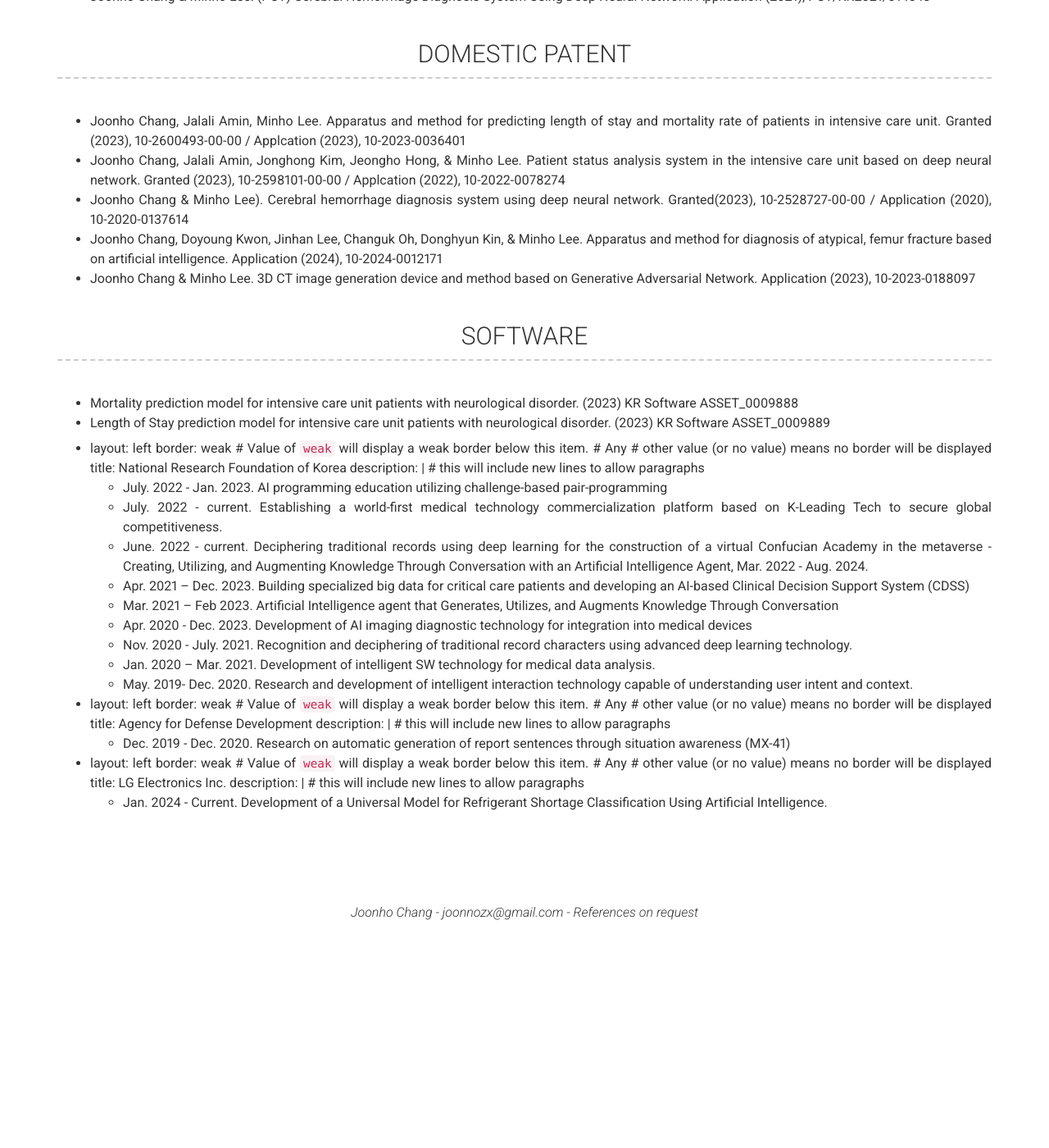
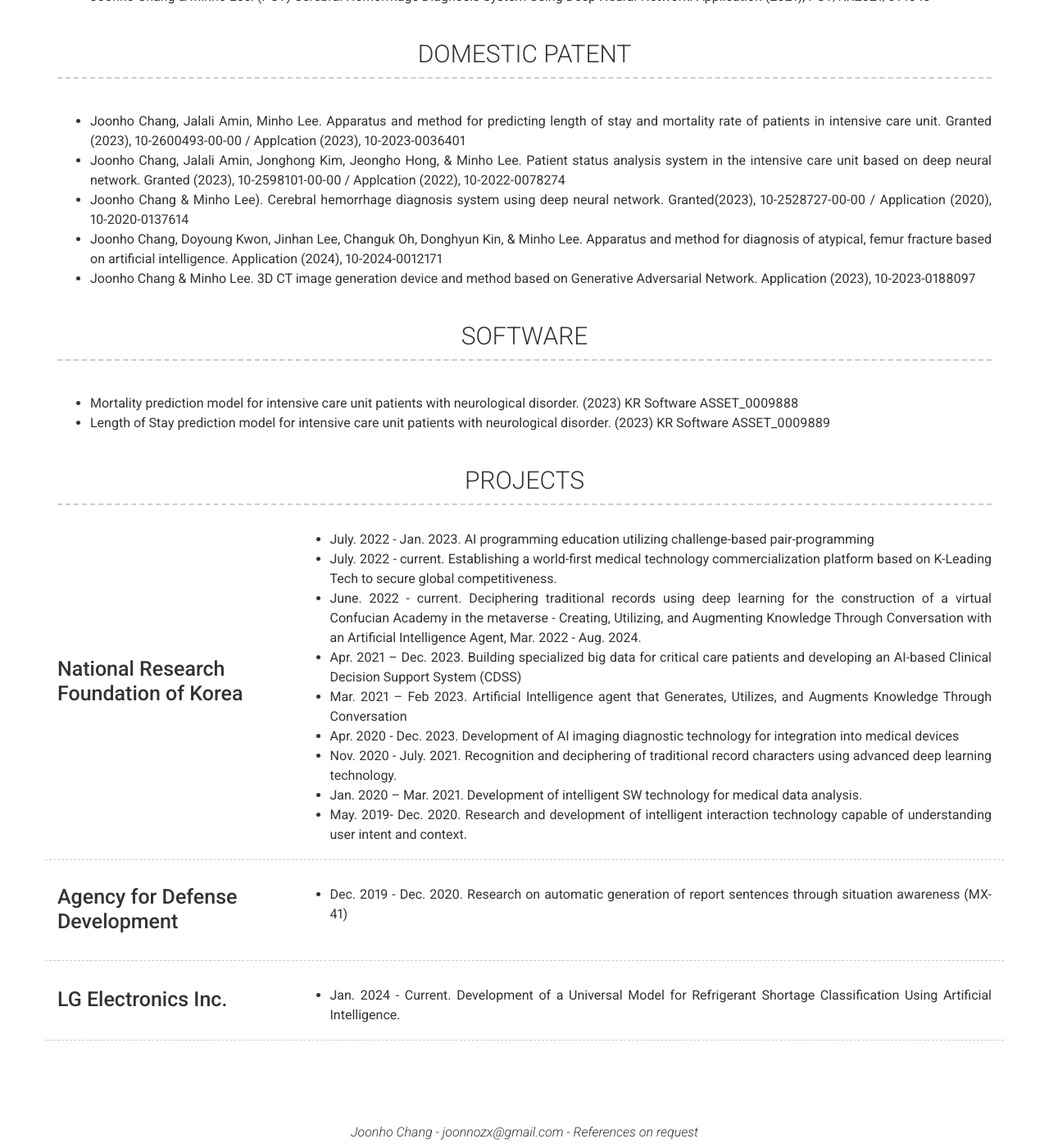
Before and after one commit to joonhozx/joonhozx.github.io, a Jekyll site: the page built from index.md, in a window 1280 px wide and 1400 px high, scrolled down 1397 px. Shown: the whole window at 82% size. Built offline with Jekyll 4.4.1, drawn with Linux system fonts in a browser that asks for light colours; nearby versions of some CDN libraries; before the commit the page ends 2530 px from its top, so only the background shows below that.

Commit message:
Update _config.yml

```diff
--- a/_config.yml
+++ b/_config.yml
@@ -128,6 +128,9 @@ content:
       - Mortality prediction model for intensive care unit patients with neurological disorder. (2023) KR Software ASSET_0009888
       - Length of Stay prediction model for intensive care unit patients with neurological disorder. (2023) KR Software ASSET_0009889
 
+  - title: PROJECTS # Title for the section
+    layout: list # Type of content section (list/text)
+    content:
       - layout: left
         border: weak  # Value of `weak` will display a weak border below this item. # Any
                       # other value (or no value) means no border will be displayed
```
